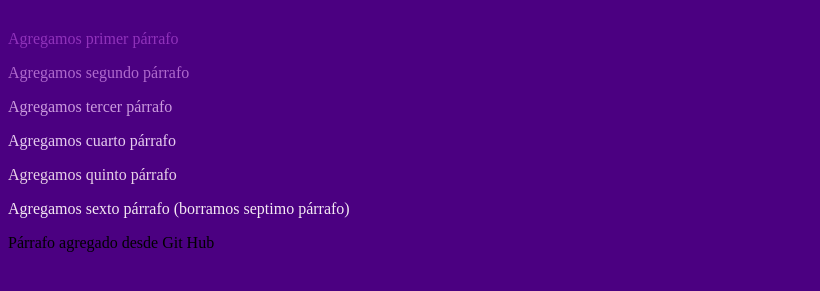
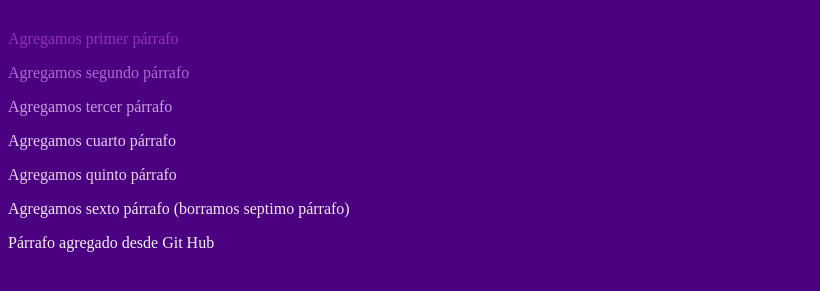
Before and after one commit to cesdur/curso_santiago_ejercicio_1, a plain HTML site: page index.html in a window 1280 px wide. Shown: the part 153-444 px from the top of the page, without its empty margins (0-820 px from the left). Drawn offline with Linux system fonts and the light colour scheme.

Commit message:
Update style.css

```diff
--- a/css/style.css
+++ b/css/style.css
@@ -51,3 +51,8 @@ body {
 #sexto_parrafo {
     color: #f4e8f3;
 }
+
+/*-------------------- Editar arhivo desde Git Hub ---------------------------*/
+.editar_archivo_Git {
+    color: #f2f2f2;
+}
```
